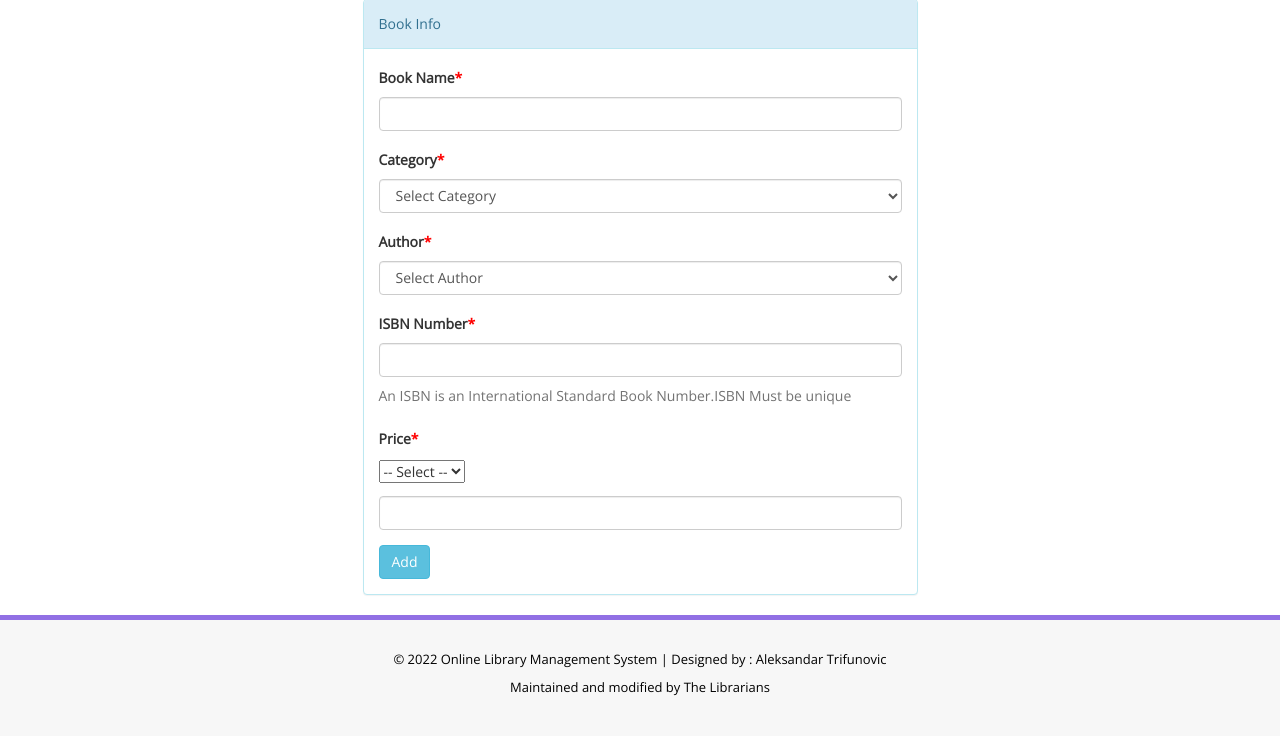
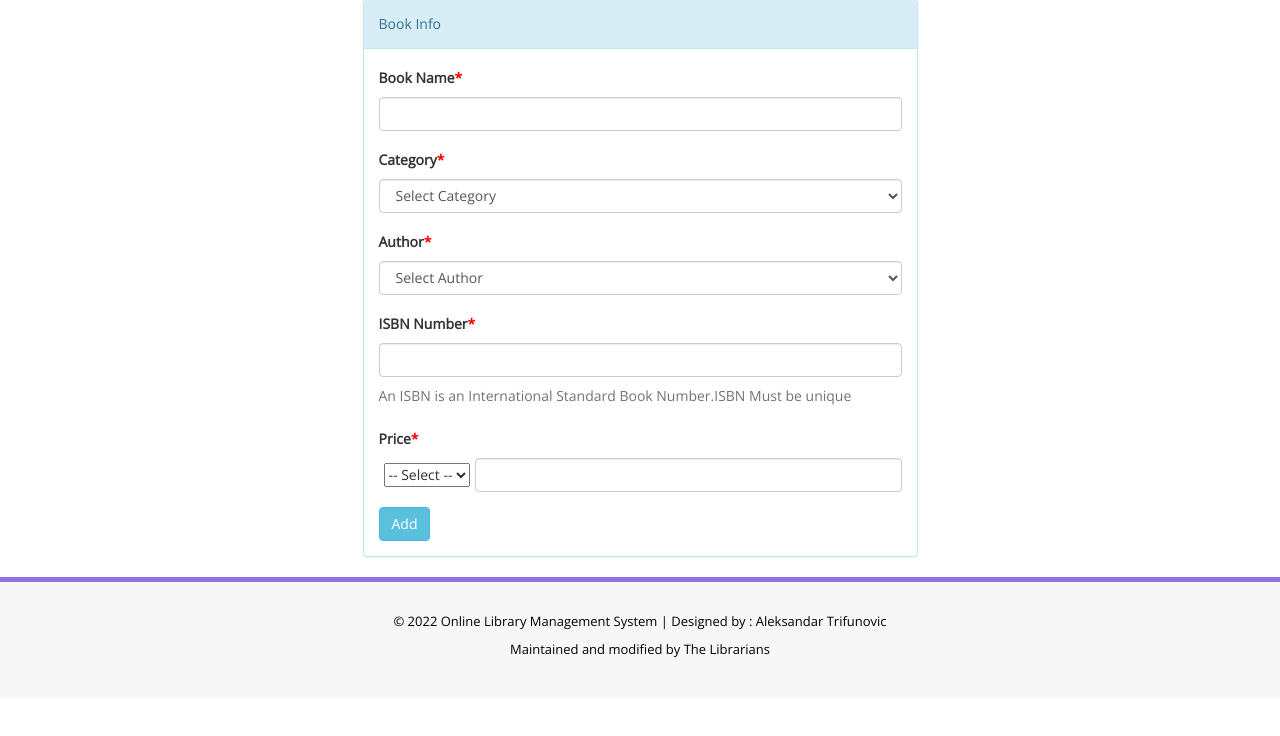
Before and after one commit to syafiqah-violet/Library-Management-Maintenance-project, a PHP site: page /admin/add-book.php in a window 1280 px wide. Shown: the part 262-998 px from the top of the page. After the commit the page ends 920 px from the top, so only its background shows below. Run offline with PHP 8.4, Linux system fonts and the light colour scheme; a user stored in the database is signed in; data comes from the database, SQL or seed files in the repository.

Commit message:
adding styles to select currency

```diff
--- a/admin/add-book.php
+++ b/admin/add-book.php
@@ -134,11 +134,10 @@ foreach($results as $result)
 
  <div class="form-group">
  <label>Price<span style="color:red;">*</span></label>
- <div>
-    <select name="currency" id="currency" onchange="show(this)">
+ <div style="display: flex;">
+    <select name="currency" id="currency" onchange="show(this)" style="margin: 5px;">
         <option value="">-- Select --</option>
     </select>
-    <p id="msg"></p>
     <input class="form-control" type="text" name="price" autocomplete="off"   required="required" />
  </div>
  <script>
```
